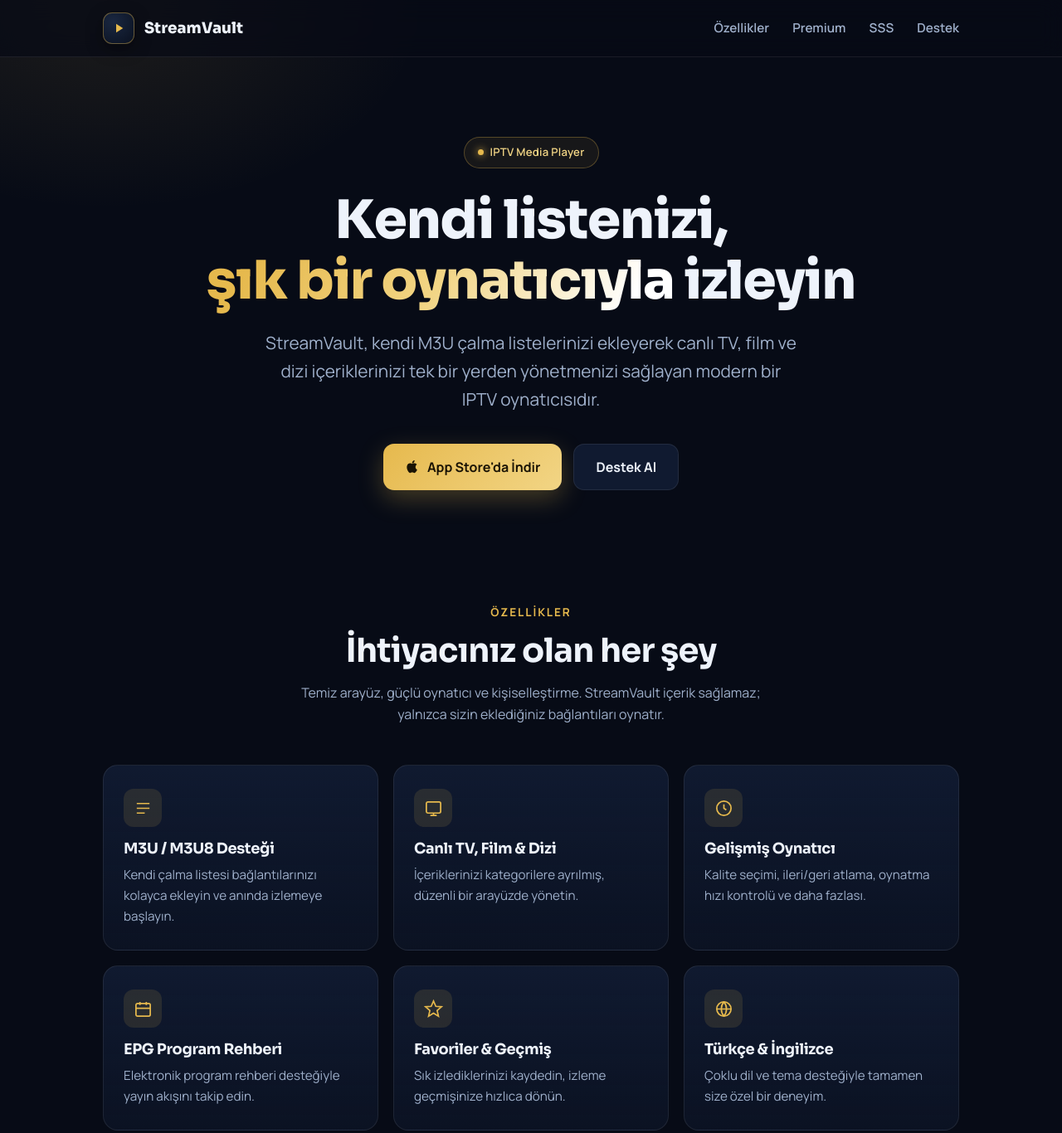
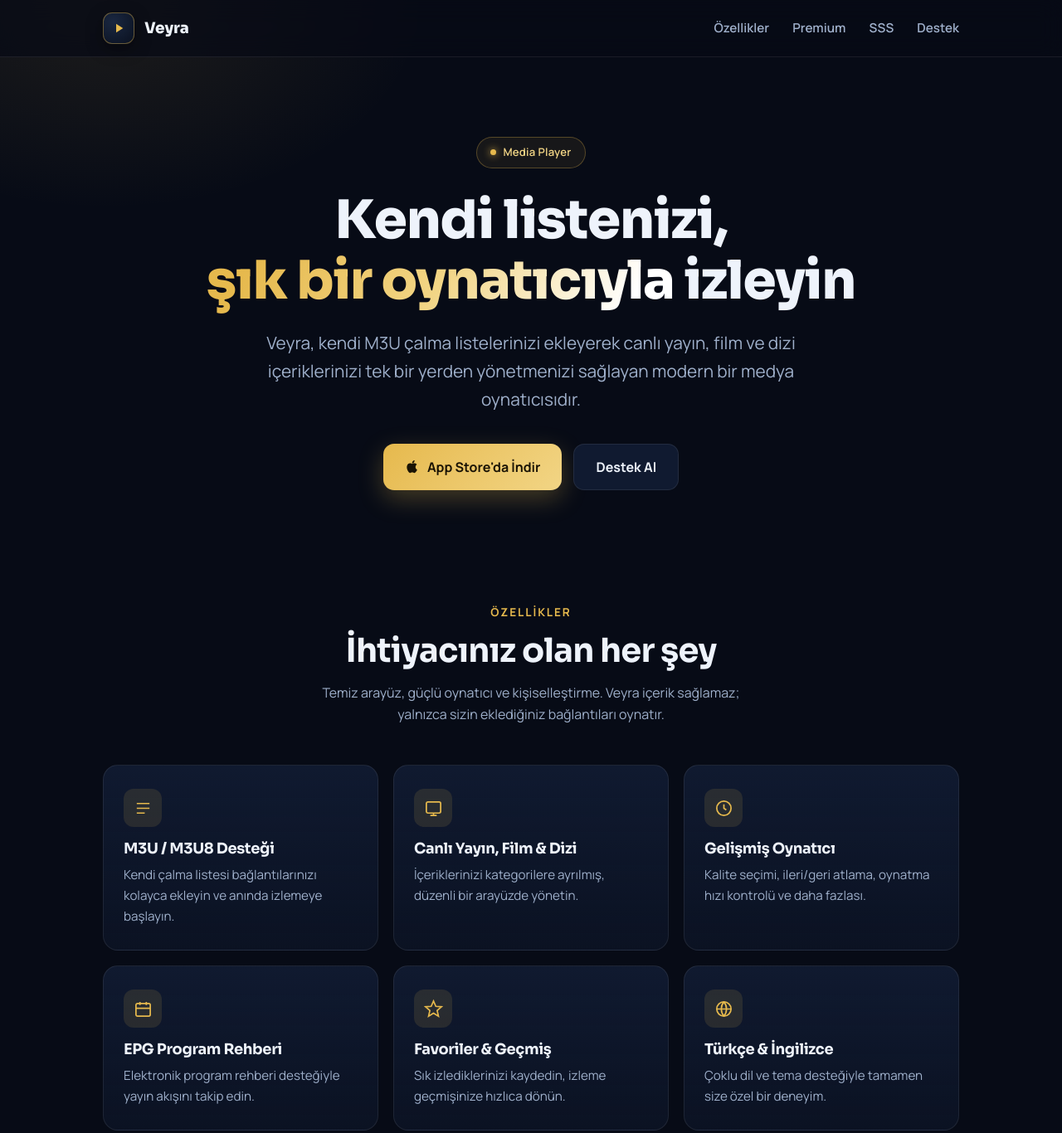
Before and after one commit to DizaynLabs/veyra-support, a plain HTML site: page index.html in a window 1280 px wide. Shown: the top 1366 px of the page at 83% size. Drawn offline with Linux system fonts and the light colour scheme.

Commit message:
Change title and description from StreamVault to Veyra

```diff
--- a/index.html
+++ b/index.html
@@ -3,8 +3,8 @@
 <head>
 <meta charset="UTF-8">
 <meta name="viewport" content="width=device-width, initial-scale=1.0">
-<title>StreamVault IPTV — Destek & Tanıtım</title>
-<meta name="description" content="StreamVault IPTV — kendi M3U çalma listelerinizi şık ve hızlı bir oynatıcıyla izleyin. Destek, SSS ve yasal bilgiler.">
+<title>Veyra — Destek & Tanıtım</title>
+<meta name="description" content="Veyra — kendi M3U çalma listelerinizi şık ve hızlı bir oynatıcıyla izleyin. Destek, SSS ve yasal bilgiler.">
 <link rel="preconnect" href="https://fonts.googleapis.com">
 <link rel="preconnect" href="https://fonts.gstatic.com" crossorigin>
 <link href="https://fonts.googleapis.com/css2?family=Sora:wght@600;700;800&family=Manrope:wght@400;500;600;700&display=swap" rel="stylesheet">
@@ -200,7 +200,7 @@
       <span class="logo">
         <svg viewBox="0 0 24 24"><path d="M8 5v14l11-7z"/></svg>
       </span>
-      StreamVault
+      Veyra
     </div>
     <nav class="nav-links">
       <a href="#features">Özellikler</a>
@@ -213,11 +213,11 @@
 
 <section class="hero">
   <div class="wrap">
-    <div class="pill"><span></span> IPTV Media Player</div>
+    <div class="pill"><span></span> Media Player</div>
     <h1>Kendi listenizi,<br><span class="grad">şık bir oynatıcıyla</span> izleyin</h1>
-    <p class="lead">StreamVault, kendi M3U çalma listelerinizi ekleyerek canlı TV, film ve dizi içeriklerinizi tek bir yerden yönetmenizi sağlayan modern bir IPTV oynatıcısıdır.</p>
+    <p class="lead">Veyra, kendi M3U çalma listelerinizi ekleyerek canlı yayın, film ve dizi içeriklerinizi tek bir yerden yönetmenizi sağlayan modern bir medya oynatıcısıdır.</p>
     <div class="cta-row">
-      <a class="btn btn-primary" href="https://apps.apple.com/tr/app/streamvault-iptv/id6762657480">
+      <a class="btn btn-primary" href="https://apps.apple.com/app/id6762657480">
         <svg width="18" height="18" viewBox="0 0 24 24" fill="#1a1304"><path d="M17.05 12.04c-.03-2.6 2.12-3.85 2.22-3.91-1.21-1.77-3.09-2.01-3.76-2.04-1.6-.16-3.12.94-3.93.94-.81 0-2.06-.92-3.39-.89-1.74.03-3.35 1.01-4.25 2.57-1.81 3.14-.46 7.79 1.3 10.34.86 1.25 1.88 2.65 3.21 2.6 1.29-.05 1.78-.83 3.34-.83 1.55 0 2 .83 3.37.81 1.39-.03 2.27-1.27 3.12-2.53.98-1.45 1.39-2.85 1.41-2.92-.03-.01-2.71-1.04-2.74-4.13M14.54 4.6c.71-.86 1.19-2.06 1.06-3.25-1.02.04-2.26.68-2.99 1.54-.66.76-1.23 1.98-1.08 3.15 1.14.09 2.3-.58 3.01-1.44"/></svg>
         App Store'da İndir
       </a>
@@ -231,7 +231,7 @@
     <div class="sec-head reveal">
       <span class="kicker">Özellikler</span>
       <h2>İhtiyacınız olan her şey</h2>
-      <p>Temiz arayüz, güçlü oynatıcı ve kişiselleştirme. StreamVault içerik sağlamaz; yalnızca sizin eklediğiniz bağlantıları oynatır.</p>
+      <p>Temiz arayüz, güçlü oynatıcı ve kişiselleştirme. Veyra içerik sağlamaz; yalnızca sizin eklediğiniz bağlantıları oynatır.</p>
     </div>
     <div class="grid">
       <div class="card reveal">
@@ -241,7 +241,7 @@
       </div>
       <div class="card reveal">
         <div class="ic"><svg viewBox="0 0 24 24"><rect x="3" y="4" width="18" height="14" rx="2"/><path d="M8 21h8M12 18v3"/></svg></div>
-        <h3>Canlı TV, Film & Dizi</h3>
+        <h3>Canlı Yayın, Film & Dizi</h3>
         <p>İçeriklerinizi kategorilere ayrılmış, düzenli bir arayüzde yönetin.</p>
       </div>
       <div class="card reveal">
@@ -304,7 +304,7 @@
   <div class="wrap">
     <div class="notice reveal">
       <h3><svg viewBox="0 0 24 24"><circle cx="12" cy="12" r="9"/><path d="M12 8v5M12 16h.01"/></svg> Önemli Bilgilendirme</h3>
-      <p>StreamVault bir medya oynatıcısıdır. İçerik, kanal listesi veya yayın <strong>sağlamaz</strong>. Eklediğiniz içeriklerin yasal kullanım hakkına sahip olmaktan yalnızca siz sorumlusunuz. Tıpkı VLC veya bir web tarayıcısı gibi, yalnızca sizin yönlendirdiğiniz içeriği oynatır.</p>
+      <p>Veyra bir medya oynatıcısıdır. İçerik, kanal listesi veya yayın <strong>sağlamaz</strong>. Eklediğiniz içeriklerin yasal kullanım hakkına sahip olmaktan yalnızca siz sorumlusunuz. Tıpkı VLC veya bir web tarayıcısı gibi, yalnızca sizin yönlendirdiğiniz içeriği oynatır.</p>
     </div>
   </div>
 </section>
@@ -316,7 +316,7 @@
       <h2>Sıkça Sorulan Sorular</h2>
     </div>
     <div class="faq-list">
-      <details class="reveal"><summary>Uygulama kanal veya içerik sağlıyor mu?<span class="plus"></span></summary><div class="ans">Hayır. StreamVault yalnızca bir oynatıcıdır. Hiçbir kanal, yayın veya çalma listesi içermez. İzlemek için kendi M3U/M3U8 bağlantınızı eklemeniz gerekir.</div></details>
+      <details class="reveal"><summary>Uygulama kanal veya içerik sağlıyor mu?<span class="plus"></span></summary><div class="ans">Hayır. Veyra yalnızca bir oynatıcıdır. Hiçbir kanal, yayın veya çalma listesi içermez. İzlemek için kendi M3U/M3U8 bağlantınızı eklemeniz gerekir.</div></details>
       <details class="reveal"><summary>Çalma listemi nasıl eklerim?<span class="plus"></span></summary><div class="ans">Uygulamayı açın, Ayarlar → "Playlist Ekle" bölümüne gidin ve sahip olduğunuz M3U bağlantısını yapıştırın. İçerikleriniz otomatik olarak yüklenir.</div></details>
       <details class="reveal"><summary>Premium bir abonelik mi?<span class="plus"></span></summary><div class="ans">Hayır. Hem "Reklamsız" hem "Premium" tek seferlik satın alımlardır. Otomatik yenileme veya tekrar eden ödeme yoktur.</div></details>
       <details class="reveal"><summary>Satın aldığım Premium'u nasıl geri yüklerim?<span class="plus"></span></summary><div class="ans">Premium ekranındaki "Satın Alımları Geri Yükle" butonuna dokunun. Aynı Apple Kimliği ile yaptığınız satın alımlar geri yüklenir.</div></details>
@@ -342,7 +342,7 @@
   <div class="wrap foot-inner">
     <div class="brand">
       <span class="logo"><svg viewBox="0 0 24 24"><path d="M8 5v14l11-7z"/></svg></span>
-      StreamVault IPTV
+      Veyra
     </div>
     <div class="foot-links">
       <a href="https://gist.githubusercontent.com/muratsezge-alt/57a60ac7bba4a7494eb8a30b36fe1b55/raw/083769c02d059888ab2db12d92b457cb4a80096b/privacy_policy.txt">Gizlilik Politikası</a>
```
